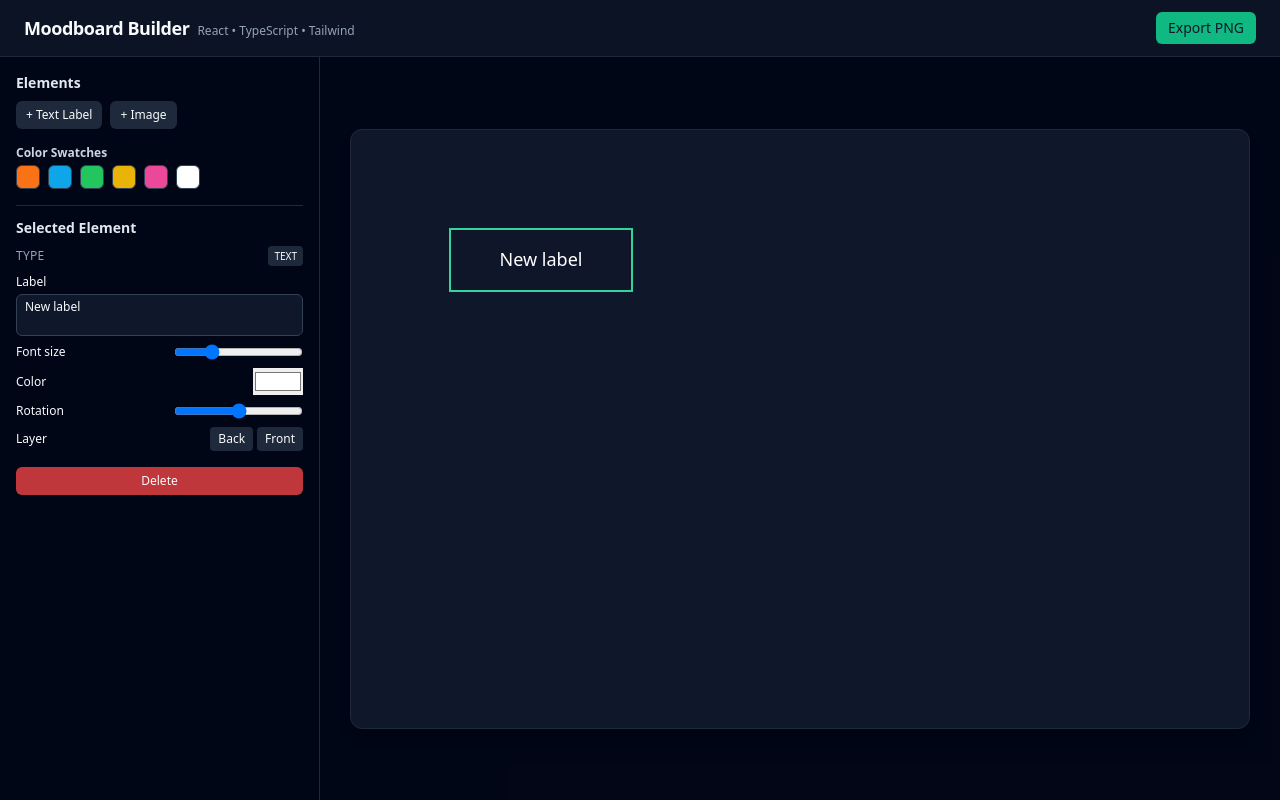
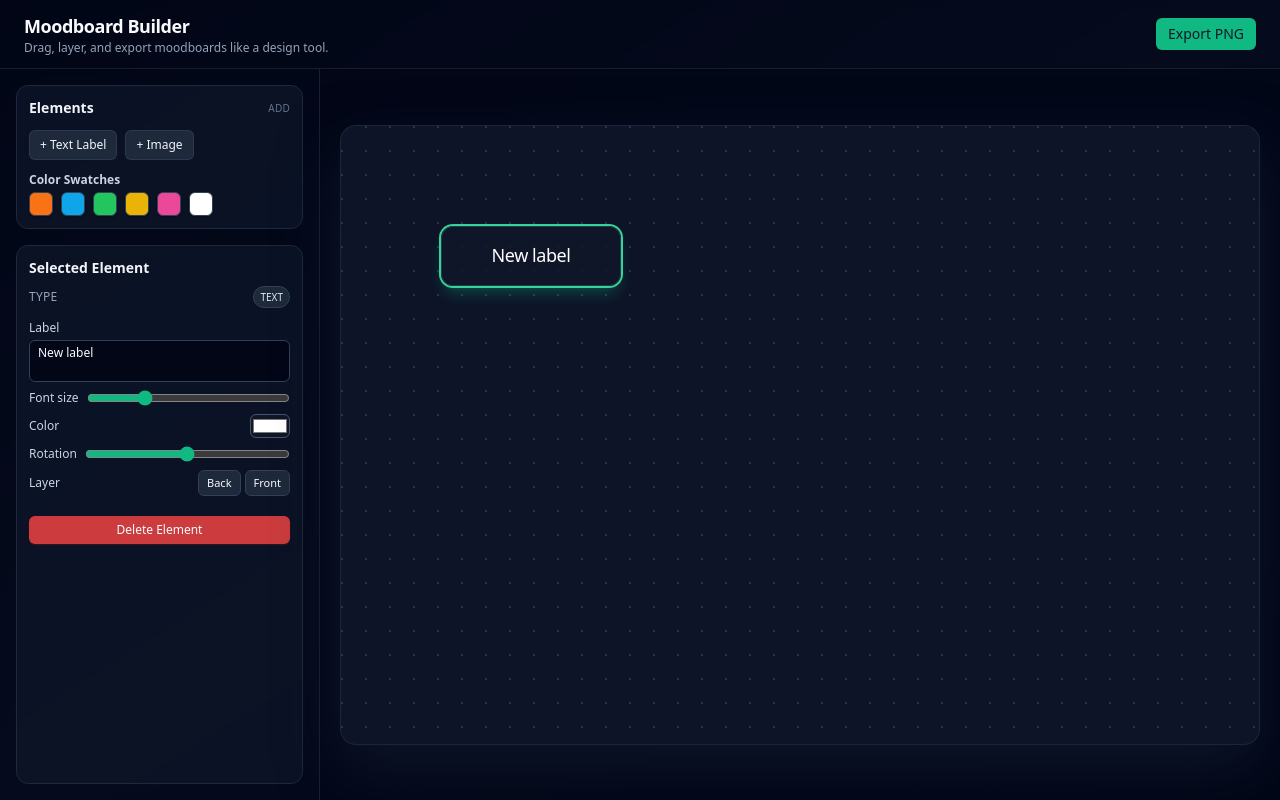
Before and after one commit to fegbewunmi/moodboard-builder, a React (Vite) app: page / in a window 1280 px wide. Both pictures are taken after a click on the button "+ Text Label". Built offline with nearby package versions, Linux system fonts and the light colour scheme.

Commit message:
make fancy

```diff
--- a/src/App.tsx
+++ b/src/App.tsx
@@ -113,21 +113,23 @@ function App() {
   }, []);
 
   return (
-    <div className="min-h-screen flex flex-col bg-slate-950 text-slate-50">
-      <header className="flex items-center justify-between px-6 py-3 border-b border-slate-800 bg-slate-900/80 backdrop-blur">
-        <div className="flex items-baseline gap-2">
-          <h1 className="text-lg font-semibold tracking-tight">
-            Moodboard Builder
-          </h1>
-          <span className="text-xs text-slate-400">
-            React • TypeScript • Tailwind
-          </span>
+    <div className="min-h-screen flex flex-col bg-gradient-to-br from-slate-950 via-slate-900 to-slate-950 text-slate-50">
+      <header className="flex items-center justify-between px-6 py-3 border-b border-slate-800/70 bg-slate-950/70 backdrop-blur-sm shadow-sm">
+        <div className="flex items-center gap-3">
+          <div>
+            <h1 className="text-lg font-semibold tracking-tight">
+              Moodboard Builder
+            </h1>
+            <p className="text-xs text-slate-400">
+              Drag, layer, and export moodboards like a design tool.
+            </p>
+          </div>
         </div>
         <button
           onClick={handleExport}
-          className="px-3 py-1.5 rounded-md bg-emerald-500 hover:bg-emerald-400 text-sm font-medium text-slate-900"
+          className="inline-flex items-center gap-1.5 px-3 py-1.5 rounded-md bg-emerald-500 hover:bg-emerald-400 text-sm font-medium text-slate-900 shadow-sm transition-colors"
         >
-          Export PNG
+          <span>Export PNG</span>
         </button>
       </header>
 
--- a/src/MoodboardCanvas.tsx
+++ b/src/MoodboardCanvas.tsx
@@ -77,11 +77,17 @@ export const MoodboardCanvas = forwardRef<HTMLDivElement, Props>(
 
     const handleMouseUp = () => setDrag(null);
 
-    // only clear selection when clicking the empty board, not elements
+    // click empty board to clear selection
     const handleBoardMouseDown = (e: ReactMouseEvent) => {
       if (e.target === e.currentTarget) {
         onSelect(null);
       }
+    };
+
+    const boardStyle: React.CSSProperties = {
+      backgroundImage:
+        "radial-gradient(circle at 1px 1px, rgba(148, 163, 184, 0.22) 1px, transparent 0)",
+      backgroundSize: "24px 24px",
     };
 
     return (
@@ -93,7 +99,8 @@ export const MoodboardCanvas = forwardRef<HTMLDivElement, Props>(
       >
         <div
           ref={combinedRef}
-          className="relative bg-slate-900 rounded-xl shadow-lg border border-slate-800 w-[900px] h-[600px] overflow-hidden"
+          style={boardStyle}
+          className="relative bg-slate-900/90 rounded-2xl shadow-[0_24px_60px_rgba(15,23,42,0.85)] border border-slate-800/90 w-[920px] h-[620px] overflow-hidden"
           onMouseDown={handleBoardMouseDown}
         >
           {elements
@@ -116,8 +123,10 @@ export const MoodboardCanvas = forwardRef<HTMLDivElement, Props>(
                 <div
                   key={el.id}
                   style={style}
-                  className={`group cursor-move ${
-                    isSelected ? "ring-2 ring-emerald-400" : ""
+                  className={`group cursor-move rounded-xl transition-transform transition-shadow duration-150 ${
+                    isSelected
+                      ? "ring-2 ring-emerald-400 shadow-lg shadow-emerald-500/30"
+                      : "shadow-md shadow-slate-950/60 hover:shadow-lg hover:shadow-slate-900/80"
                   }`}
                   onMouseDown={(e) => handleMouseDownElement(e, el, "move")}
                 >
@@ -125,20 +134,20 @@ export const MoodboardCanvas = forwardRef<HTMLDivElement, Props>(
                     <img
                       src={el.src}
                       alt=""
-                      className="w-full h-full object-cover rounded-md pointer-events-none select-none"
+                      className="w-full h-full object-cover rounded-xl pointer-events-none select-none"
                       draggable={false}
                       onDragStart={(ev) => ev.preventDefault()}
                     />
                   )}
 
                   {el.type === "text" && (
-                    <div className="w-full h-full flex items-center justify-center rounded-md bg-slate-900/60 px-2 text-center">
+                    <div className="w-full h-full flex items-center justify-center rounded-xl bg-slate-900/80 px-3 text-center border border-slate-700/80">
                       <p
                         style={{
                           color: (el as any).color,
                           fontSize: (el as any).fontSize,
                         }}
-                        className="font-medium leading-snug"
+                        className="font-medium leading-snug tracking-tight"
                       >
                         {(el as any).text}
                       </p>
@@ -147,7 +156,7 @@ export const MoodboardCanvas = forwardRef<HTMLDivElement, Props>(
 
                   {el.type === "swatch" && (
                     <div
-                      className="w-full h-full rounded-md border border-slate-800"
+                      className="w-full h-full rounded-xl border border-slate-800"
                       style={{ backgroundColor: (el as any).color }}
                     />
                   )}
--- a/src/Sidebar.tsx
+++ b/src/Sidebar.tsx
@@ -36,18 +36,25 @@ export const Sidebar: React.FC<Props> = ({
   };
 
   return (
-    <aside className="w-80 border-r border-slate-800 bg-slate-950/90 p-4 flex flex-col gap-4">
-      <div>
-        <h2 className="text-sm font-semibold text-slate-200 mb-2">Elements</h2>
+    <aside className="w-80 border-r border-slate-800/80 bg-slate-950/70 backdrop-blur-sm p-4 flex flex-col gap-4">
+      {/* Elements panel */}
+      <section className="rounded-xl border border-slate-800 bg-slate-900/70 p-3 space-y-3">
+        <div className="flex items-center justify-between">
+          <h2 className="text-sm font-semibold text-slate-100">Elements</h2>
+          <span className="text-[10px] uppercase tracking-wide text-slate-500">
+            Add
+          </span>
+        </div>
+
         <div className="flex flex-wrap gap-2">
           <button
-            className="px-2.5 py-1.5 text-xs rounded-md bg-slate-800 hover:bg-slate-700"
+            className="px-2.5 py-1.5 text-xs rounded-md bg-slate-800 hover:bg-slate-700 text-slate-100 border border-slate-700/70 transition-colors"
             onClick={() => onAddText("New label")}
           >
             + Text Label
           </button>
 
-          <label className="px-2.5 py-1.5 text-xs rounded-md bg-slate-800 hover:bg-slate-700 cursor-pointer">
+          <label className="px-2.5 py-1.5 text-xs rounded-md bg-slate-800 hover:bg-slate-700 text-slate-100 border border-slate-700/70 cursor-pointer transition-colors">
             + Image
             <input
               type="file"
@@ -56,7 +63,6 @@ export const Sidebar: React.FC<Props> = ({
               onChange={handleFileChange}
             />
           </label>
-        </div>
         </div>
 
         <div>
@@ -74,42 +80,45 @@ export const Sidebar: React.FC<Props> = ({
             ].map((c) => (
               <button
                 key={c}
-              className="w-6 h-6 rounded-md border border-slate-700"
+                className="w-6 h-6 rounded-md border border-slate-700 shadow-sm shadow-slate-950/40 hover:-translate-y-0.5 transition-transform"
                 style={{ backgroundColor: c }}
                 onClick={() => onAddSwatch(c)}
               />
             ))}
           </div>
         </div>
+      </section>
 
-      <div className="border-t border-slate-800 pt-3">
-        <h2 className="text-sm font-semibold text-slate-200 mb-2">
+      {/* Selected element panel */}
+      <section className="rounded-xl border border-slate-800 bg-slate-900/70 p-3 flex-1 flex flex-col">
+        <h2 className="text-sm font-semibold text-slate-100 mb-2">
           Selected Element
         </h2>
 
         {!selected && (
           <p className="text-xs text-slate-500">
-            Click an element on the board.
+            Click an element on the board to edit its properties.
           </p>
         )}
 
         {selected && (
           <div className="flex flex-col gap-2 text-xs">
-            <div className="flex items-center justify-between">
+            <div className="flex items-center justify-between mb-1">
               <span className="uppercase tracking-wide text-slate-400">
                 Type
               </span>
-              <span className="px-1.5 py-0.5 rounded bg-slate-800 text-[10px]">
+              <span className="px-1.5 py-0.5 rounded-full bg-slate-800 text-[10px] border border-slate-700 text-slate-200">
                 {selected.type.toUpperCase()}
               </span>
             </div>
 
+            {/* text controls */}
             {selected.type === "text" && (
               <>
                 <label className="flex flex-col gap-1">
-                  <span>Label</span>
+                  <span className="text-slate-300">Label</span>
                   <textarea
-                    className="bg-slate-900 border border-slate-700 rounded-md px-2 py-1 text-xs resize-none"
+                    className="bg-slate-950 border border-slate-700 rounded-md px-2 py-1 text-xs resize-none focus:outline-none focus:ring-1 focus:ring-emerald-500/60"
                     rows={2}
                     value={(selected as TextElement).text}
                     onChange={(e) =>
@@ -119,7 +128,7 @@ export const Sidebar: React.FC<Props> = ({
                 </label>
 
                 <label className="flex items-center justify-between gap-2">
-                  <span>Font size</span>
+                  <span className="text-slate-300">Font size</span>
                   <input
                     type="range"
                     min={10}
@@ -130,37 +139,42 @@ export const Sidebar: React.FC<Props> = ({
                         fontSize: Number(e.target.value),
                       } as any)
                     }
+                    className="flex-1 accent-emerald-500"
                   />
                 </label>
 
                 <label className="flex items-center justify-between gap-2">
-                  <span>Color</span>
+                  <span className="text-slate-300">Color</span>
                   <input
                     type="color"
                     value={(selected as TextElement).color}
                     onChange={(e) =>
                       onUpdateSelected({ color: e.target.value } as any)
                     }
+                    className="h-6 w-10 rounded-md border border-slate-600 bg-slate-900"
                   />
                 </label>
               </>
             )}
 
+            {/* swatch controls */}
             {selected.type === "swatch" && (
               <label className="flex items-center justify-between gap-2">
-                <span>Color</span>
+                <span className="text-slate-300">Color</span>
                 <input
                   type="color"
                   value={(selected as SwatchElement).color}
                   onChange={(e) =>
                     onUpdateSelected({ color: e.target.value } as any)
                   }
+                  className="h-6 w-10 rounded-md border border-slate-600 bg-slate-900"
                 />
               </label>
             )}
 
+            {/* common transform controls */}
             <label className="flex items-center justify-between gap-2">
-              <span>Rotation</span>
+              <span className="text-slate-300">Rotation</span>
               <input
                 type="range"
                 min={-45}
@@ -169,20 +183,21 @@ export const Sidebar: React.FC<Props> = ({
                 onChange={(e) =>
                   onUpdateSelected({ rotation: Number(e.target.value) })
                 }
+                className="flex-1 accent-emerald-500"
               />
             </label>
 
             <div className="flex items-center justify-between gap-2">
-              <span>Layer</span>
+              <span className="text-slate-300">Layer</span>
               <div className="flex gap-1">
                 <button
-                  className="px-2 py-1 rounded bg-slate-800 hover:bg-slate-700"
+                  className="px-2 py-1 rounded-md bg-slate-800 hover:bg-slate-700 border border-slate-700 text-[11px] transition-colors"
                   onClick={onSendBackward}
                 >
                   Back
                 </button>
                 <button
-                  className="px-2 py-1 rounded bg-slate-800 hover:bg-slate-700"
+                  className="px-2 py-1 rounded-md bg-slate-800 hover:bg-slate-700 border border-slate-700 text-[11px] transition-colors"
                   onClick={onBringForward}
                 >
                   Front
@@ -191,14 +206,14 @@ export const Sidebar: React.FC<Props> = ({
             </div>
 
             <button
-              className="mt-2 w-full px-2 py-1.5 rounded-md bg-red-500/80 hover:bg-red-500 text-slate-50"
+              className="mt-3 w-full px-2 py-1.5 rounded-md bg-red-500/85 hover:bg-red-500 text-slate-50 text-xs font-medium shadow-sm shadow-red-900/40 transition-colors"
               onClick={onDelete}
             >
-              Delete
+              Delete Element
             </button>
           </div>
         )}
-      </div>
+      </section>
     </aside>
   );
 };
```
Lines whose indentation alone changed are shown as unchanged.
